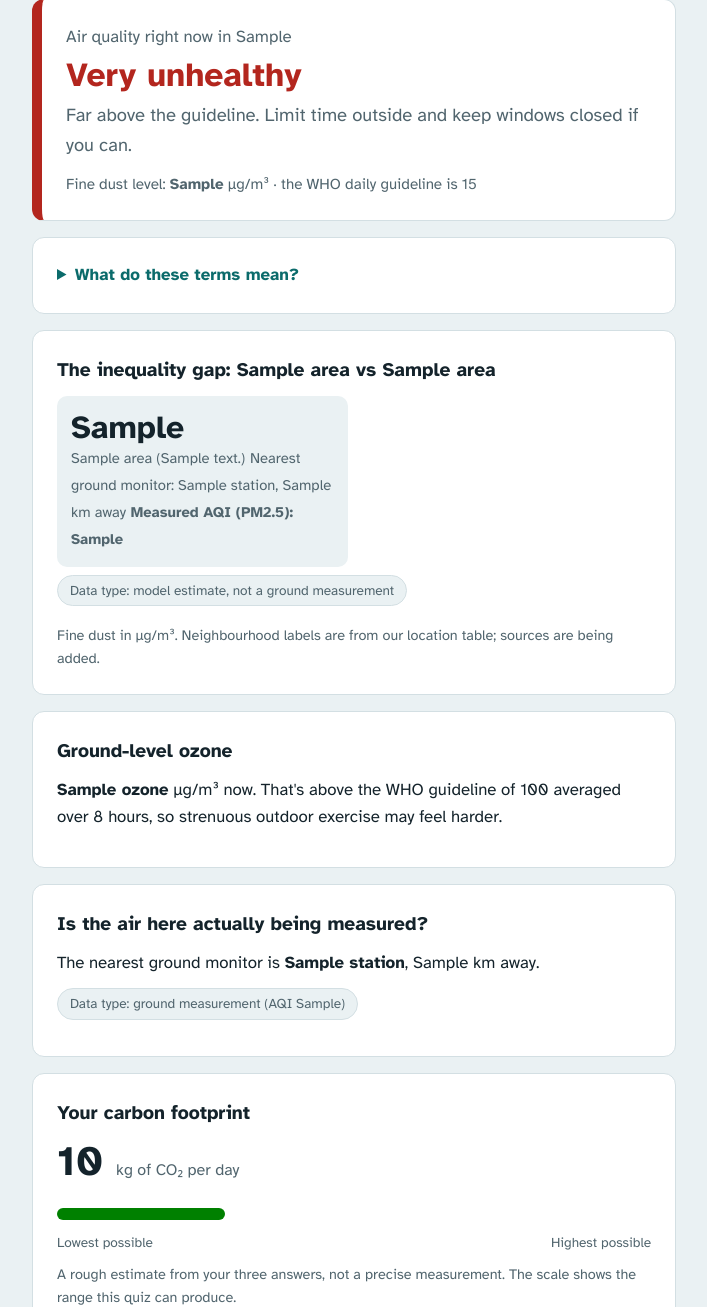
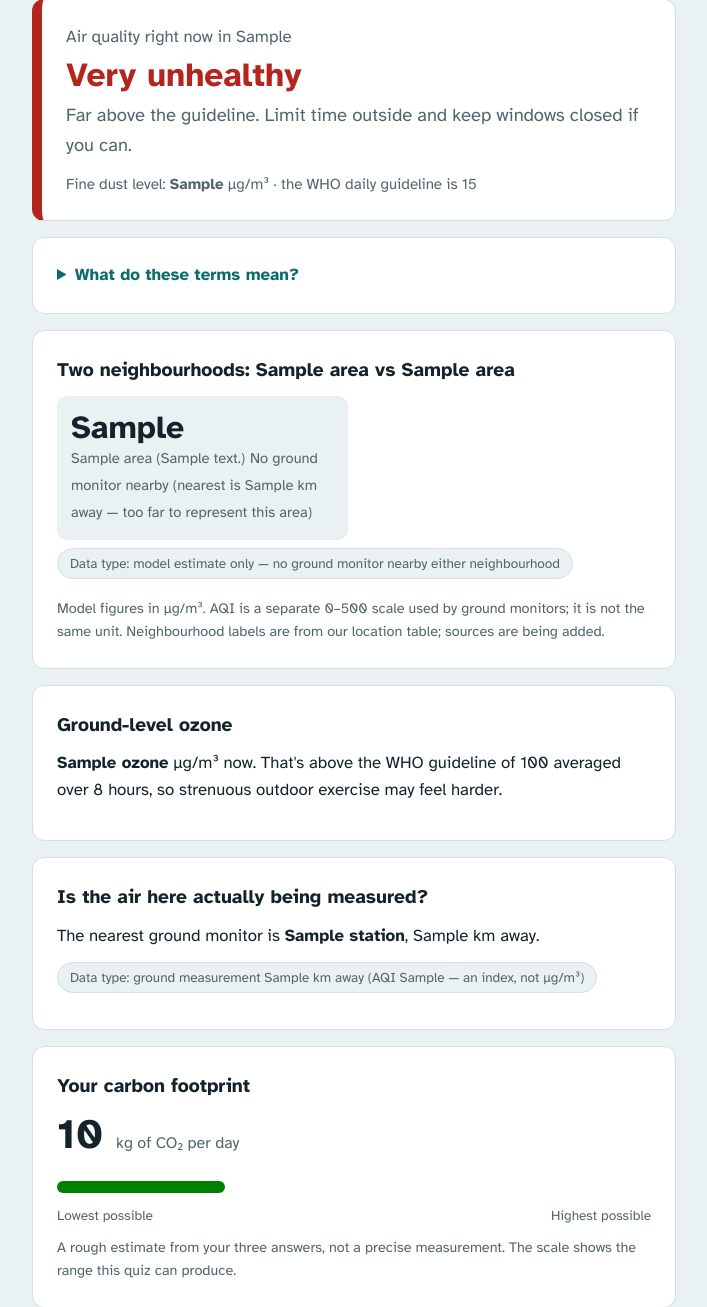
Before and after one commit to Mpilozama/EcoChange-Helper, a Flask app: template templates/footprint.html in a window 1280 px wide. Shown: the part 76-1383 px from the top of the page, without its empty margins (286-993 px from the left). Run offline with Flask 3, Linux system fonts and the light colour scheme; the template is opened without the code that fills it: most values are stand-ins (such as "Sample title", 1, 10 or a date in 2020).

Commit message:
fix: label AQI units, suppress stations beyond 50 km, and align data-type badges with reality

```diff
--- a/templates/footprint.html
+++ b/templates/footprint.html
@@ -41,29 +41,37 @@
 
     {% if comparison %}
     <section class="card">
-        <h2>The inequality gap: {{ comparison.areas[0].name }} vs {{ comparison.areas[1].name }}</h2>
+        <h2>Two neighbourhoods: {{ comparison.areas[0].name }} vs {{ comparison.areas[1].name }}</h2>
         <div class="compare">
             {% for a in comparison.areas %}
             <div>
                 <span class="num">{{ a.pm25 if a.pm25 is not none else 'n/a' }}</span>
                 <span class="cap">{{ a.name }} ({{ a.context }})</span>
-                {% if a.station %}
+                {% if a.station and a.station.distance_km <= 50 %}
                 <span class="cap">Nearest ground monitor: {{ a.station.name }}, {{ a.station.distance_km }} km away</span>
-                <span class="cap"><strong>Measured AQI (PM2.5): {{ a.station.aqi_pm25 if a.station.aqi_pm25 is not none else 'n/a' }}</strong></span>
+                <span class="cap"><strong>Measured AQI: {{ a.station.aqi_pm25 if a.station.aqi_pm25 is not none else 'n/a' }}</strong> <em>(an index, not µg/m³ — from a monitor that does not measure this neighbourhood)</em></span>
+                {% elif a.station %}
+                <span class="cap">No ground monitor nearby (nearest is {{ a.station.distance_km }} km away — too far to represent this area)</span>
                 {% else %}
                 <span class="cap">No ground-monitor data available</span>
                 {% endif %}
             </div>
             {% endfor %}
         </div>
-        <p class="badge">Data type: model estimate, not a ground measurement</p>
+        {% set has_station = comparison.areas | selectattr('station') | list | length > 0 %}
+        {% set has_useful_station = comparison.areas | selectattr('station') | map(attribute='station') | selectattr('distance_km', 'le', 50) | list | length > 0 %}
+        {% if has_useful_station %}
+        <p class="badge">Data type: mixed — model estimates (µg/m³) plus ground measurement (AQI) where a nearby monitor exists</p>
+        {% else %}
+        <p class="badge">Data type: model estimate only — no ground monitor nearby either neighbourhood</p>
+        {% endif %}
         {% if comparison.same_value %}
         <p class="callout">Both places show the same number because this model's grid is far too coarse to tell them apart. That is the problem: the air people breathe in each neighbourhood is not actually being measured here.</p>
         {% endif %}
         {% if comparison.same_station %}
         <p class="callout">Both areas are served by the <strong>same</strong> ground monitor, so we can't actually tell them apart. Two neighbourhoods, one measurement.</p>
         {% endif %}
-        <p class="hint">Fine dust in µg/m³. Neighbourhood labels are from our location table; sources are being added.</p>
+        <p class="hint">Model figures in µg/m³. AQI is a separate 0–500 scale used by ground monitors; it is not the same unit. Neighbourhood labels are from our location table; sources are being added.</p>
     </section>
     {% endif %}
 
@@ -89,12 +97,16 @@
     <section class="card">
         <h2>Is the air here actually being measured?</h2>
         {% if station %}
-            {% if station.coverage == 'none nearby' %}
-            <p class="callout">The nearest ground monitor is <strong>{{ station.distance_km }} km</strong> away ({{ station.name }}). Nobody is measuring the air in your area, so the numbers above are model estimates for people who aren't being counted.</p>
+            {% if station.distance_km > 50 %}
+            <p class="callout">The nearest ground monitor is <strong>{{ station.distance_km }} km</strong> away ({{ station.name }}) — far too far to represent your air. In effect, nobody is measuring this area, and the numbers above are model estimates for people who aren't being counted.</p>
+            <p class="badge">Data type: model estimate only — no useful ground monitor in range</p>
+            {% elif station.coverage == 'none nearby' %}
+            <p class="callout">The nearest ground monitor is <strong>{{ station.distance_km }} km</strong> away ({{ station.name }}). That is far enough that it may not represent your neighbourhood, so the numbers above lean on model estimates for people who aren't being directly counted.</p>
+            <p class="badge">Data type: mixed — ground measurement {{ station.distance_km }} km away (AQI {{ station.aqi_pm25 if station.aqi_pm25 is not none else 'n/a' }})</p>
             {% else %}
-            <p>The nearest ground monitor is <strong>{{ station.name }}</strong>, {{ station.distance_km }} km away.{% if station.coverage == 'wider area' %} That is in the wider area, not your neighbourhood.{% endif %}</p>
+            <p>The nearest ground monitor is <strong>{{ station.name }}</strong>, {{ station.distance_km }} km away.{% if station.coverage == 'wider area' %} That is in the wider area, not your immediate neighbourhood.{% endif %}</p>
+            <p class="badge">Data type: ground measurement {{ station.distance_km }} km away (AQI {{ station.aqi_pm25 if station.aqi_pm25 is not none else 'n/a' }} — an index, not µg/m³)</p>
             {% endif %}
-            <p class="badge">Data type: ground measurement (AQI {{ station.aqi_pm25 if station.aqi_pm25 is not none else 'n/a' }})</p>
         {% else %}
             <p>We couldn't check for ground monitors right now.</p>
         {% endif %}
--- a/utils/stations.py
+++ b/utils/stations.py
@@ -13,6 +13,10 @@ TIMEOUT = 10
 # These cut-offs are our own choice, so adjust them if you like.
 NEAR_KM = 5
 FAR_KM = 15
+
+# Beyond this distance, a "nearest" station is not measuring the queried area
+# in any meaningful sense. The template uses this to suppress misleading readings.
+MAX_USEFUL_KM = 50
 
 
 def haversine_km(lat1, lon1, lat2, lon2):
```
